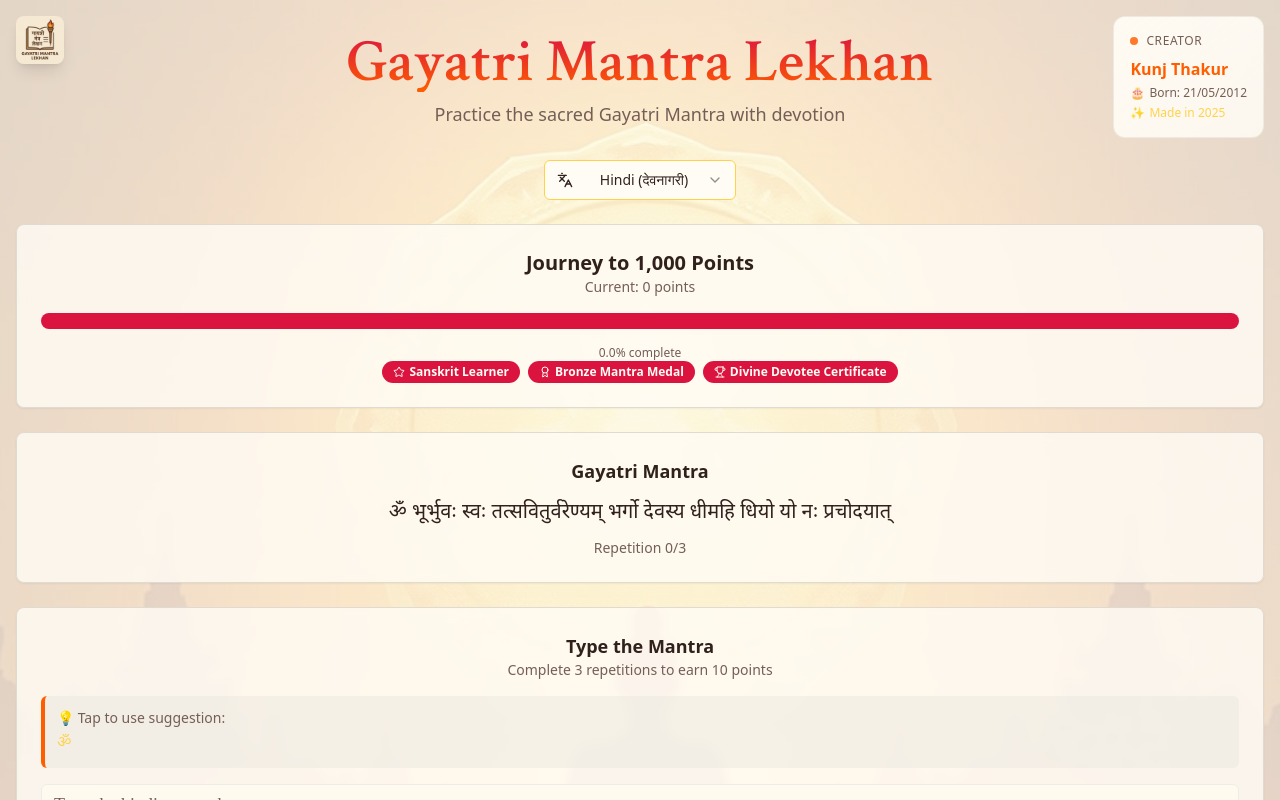
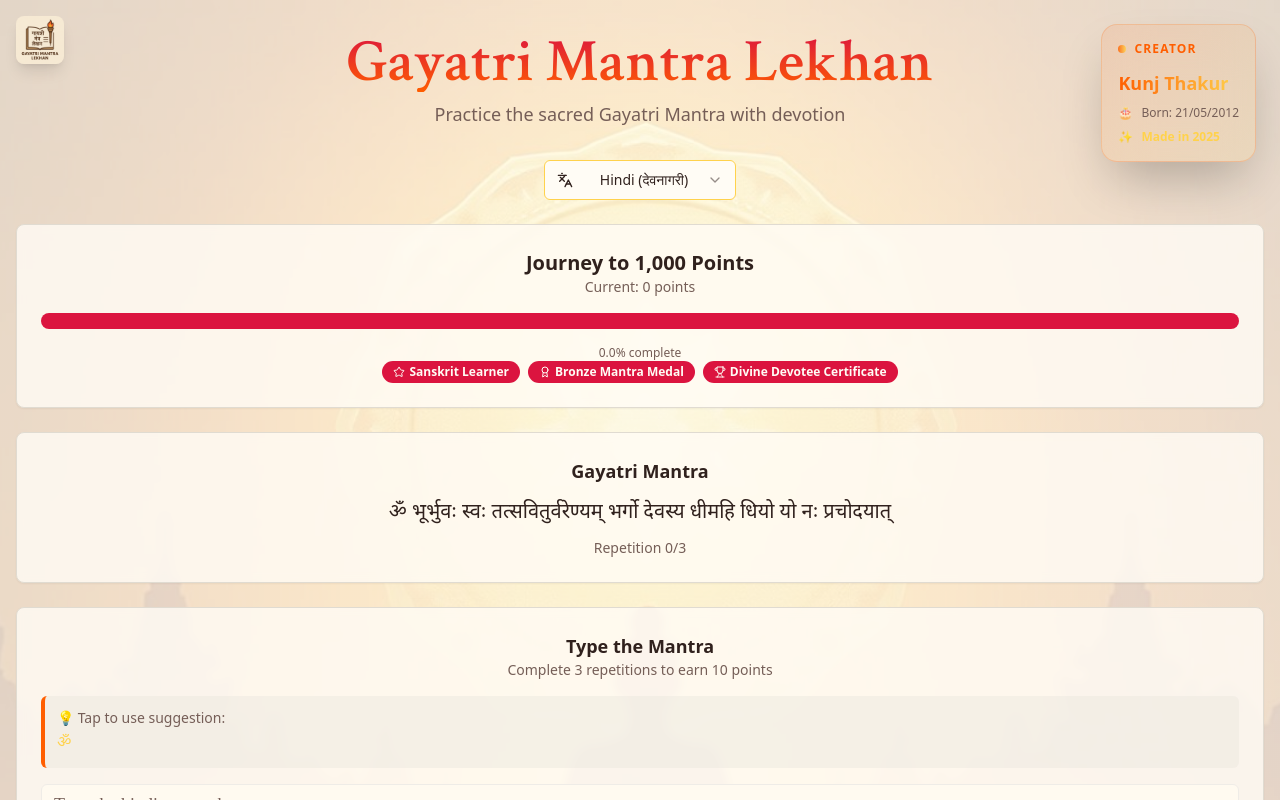
Before and after one commit to DarkSkull-lab/gayatri-mantra-lekhan-7aa1c38e, a React (Vite) app: page / in a window 1280 px wide. Shown: the top 800 px of the page. Built offline with nearby package versions, Linux system fonts and the light colour scheme.

Commit message:
Fix overlapping text
Adjusted the positioning of the creator information to prevent overlapping with the mantra text. Also updated the styling of the creator information to be more professional and visually distinct.

```diff
--- a/src/components/MantraTrainer.tsx
+++ b/src/components/MantraTrainer.tsx
@@ -267,17 +267,19 @@ export default function MantraTrainer() {
         </div>
 
         {/* About Me Section */}
-        <div className="absolute top-4 right-4 bg-gradient-to-br from-card/95 to-card/85 backdrop-blur-md p-4 rounded-xl shadow-elegant border border-border/50">
-          <div className="flex items-center gap-2 mb-2">
-            <div className="w-2 h-2 bg-primary rounded-full animate-pulse"></div>
-            <div className="text-xs font-medium text-muted-foreground uppercase tracking-wider">Creator</div>
+        <div className="fixed top-6 right-6 z-50 bg-gradient-to-br from-primary/10 to-accent/10 backdrop-blur-xl p-4 rounded-2xl shadow-2xl border border-primary/20">
+          <div className="flex items-center gap-2 mb-3">
+            <div className="w-2 h-2 bg-gradient-to-r from-primary to-accent rounded-full animate-pulse"></div>
+            <div className="text-xs font-bold text-primary uppercase tracking-widest">Creator</div>
           </div>
-          <div className="text-primary font-semibold text-base mb-1">Kunj Thakur</div>
-          <div className="text-xs text-muted-foreground mb-1 flex items-center gap-1">
-            <span>🎂</span>
+          <div className="text-foreground font-bold text-lg mb-2 bg-gradient-to-r from-primary to-accent bg-clip-text text-transparent">
+            Kunj Thakur
+          </div>
+          <div className="text-xs text-muted-foreground mb-2 flex items-center gap-2">
+            <span className="text-accent">🎂</span>
             <span>Born: 21/05/2012</span>
           </div>
-          <div className="text-xs text-accent font-medium flex items-center gap-1">
+          <div className="text-xs text-accent font-semibold flex items-center gap-2">
             <span>✨</span>
             <span>Made in 2025</span>
           </div>
```
